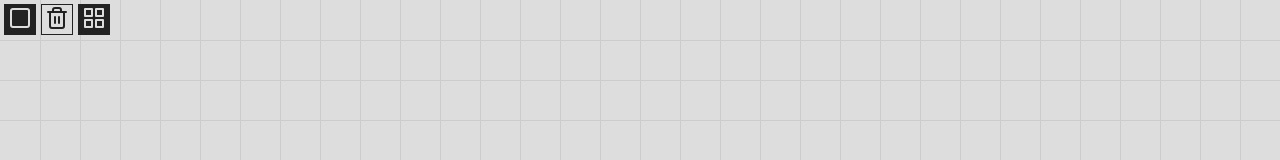
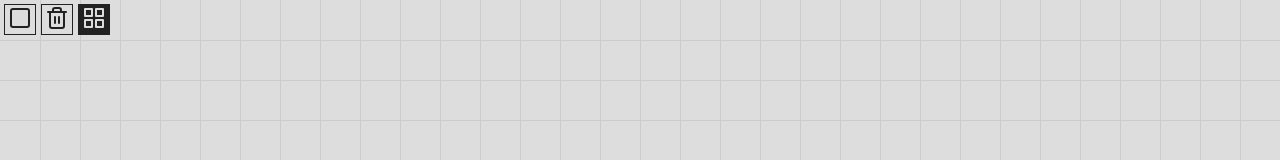
Before and after one commit to bmizepatterson/meld, a plain HTML site: page index.html in a window 1280 px wide. In both pictures the pointer is over the button 20 px from the left and 19 px from the top of the page. Shown: the top 160 px of the page. Drawn offline with nearby package versions, Linux system fonts and the light colour scheme.

Commit message:
Add button hover style rules

```diff
--- a/styles.css
+++ b/styles.css
@@ -22,11 +22,11 @@ canvas {
 	outline:none;
 	border:none;
 }
-#toolBar button.selected {
+#toolBar button.selected, #toolBar button:hover {
 	background-color:#DDD;
 	border: 1px solid #222;
 }
-button.selected svg {
+button.selected svg, button:hover svg {
 	stroke:#222;
 }
 #statusBar {
```
